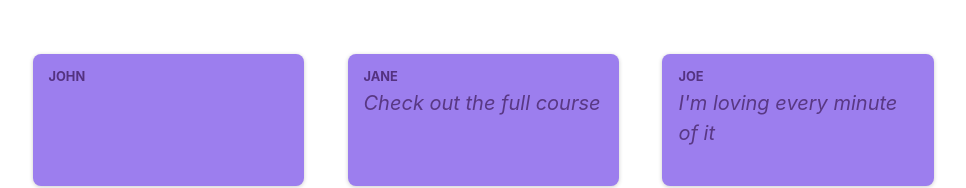
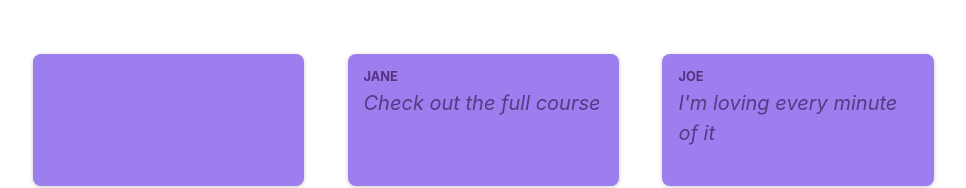
Before and after one commit to ChrisJoshRoberts/react-course, a React (Vite) app: page / in a window 1280 px wide. Shown: the part 337-525 px from the top of the page, without its empty margins (143-1109 px from the left). Built offline with nearby package versions, Linux system fonts and the light colour scheme.

Commit message:
adding onchange to input of newpost

```diff
--- a/src/components/NewPosts.jsx
+++ b/src/components/NewPosts.jsx
@@ -10,7 +10,7 @@
       </p>
       <p>
         <label htmlFor="name">Your name</label>
-        <input type="text" id="name" required />
+        <input type="text" id="name" required  onChange={props.onAuthorChange}/>
       </p>
     </form>
   )
--- a/src/components/PostList.jsx
+++ b/src/components/PostList.jsx
@@ -5,14 +5,18 @@
 
 const PostList = () => {
   const [output, setOutput] = useState('')
+  const [author, setAuthor] = useState('')
   function changeBodyHandler(event) {
     setOutput(event.target.value)
   }
+  function changeAuthorHandler(event) {
+    setAuthor(event.target.value)
+  }
   return (
   <>
-    <NewPosts onBodyChange={changeBodyHandler} />
+    <NewPosts onBodyChange={changeBodyHandler} onAuthorChange={changeAuthorHandler}/>
     <ul className={classes.posts}>
-      <Post author="John" body={output} />
+      <Post author={author} body={output} />
       <Post author="Jane" body="Check out the full course" />
       <Post author="Joe" body="I'm loving every minute of it" />
       <Post author="Jerry" body="I'm looking for Tom! have you seen him" />
```
